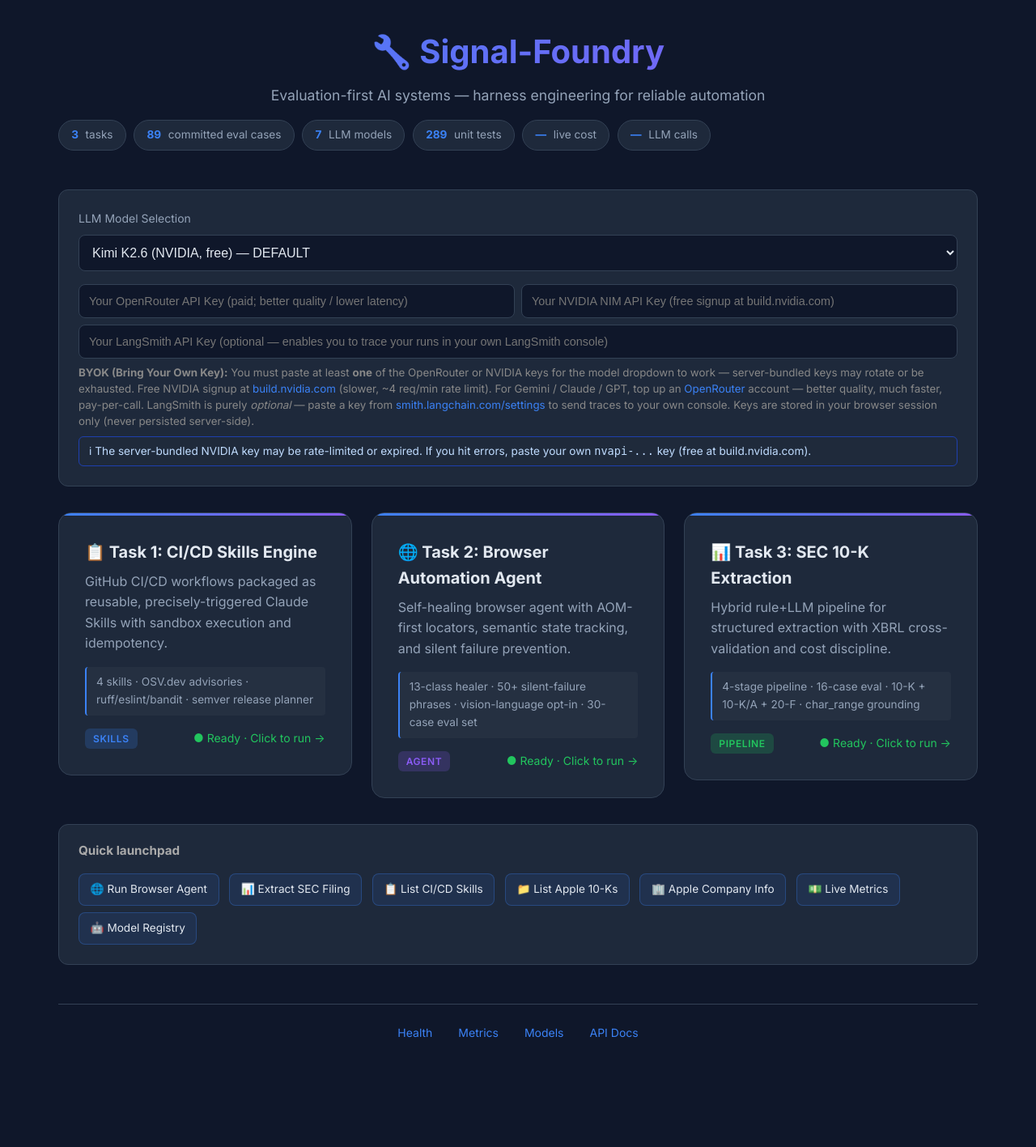
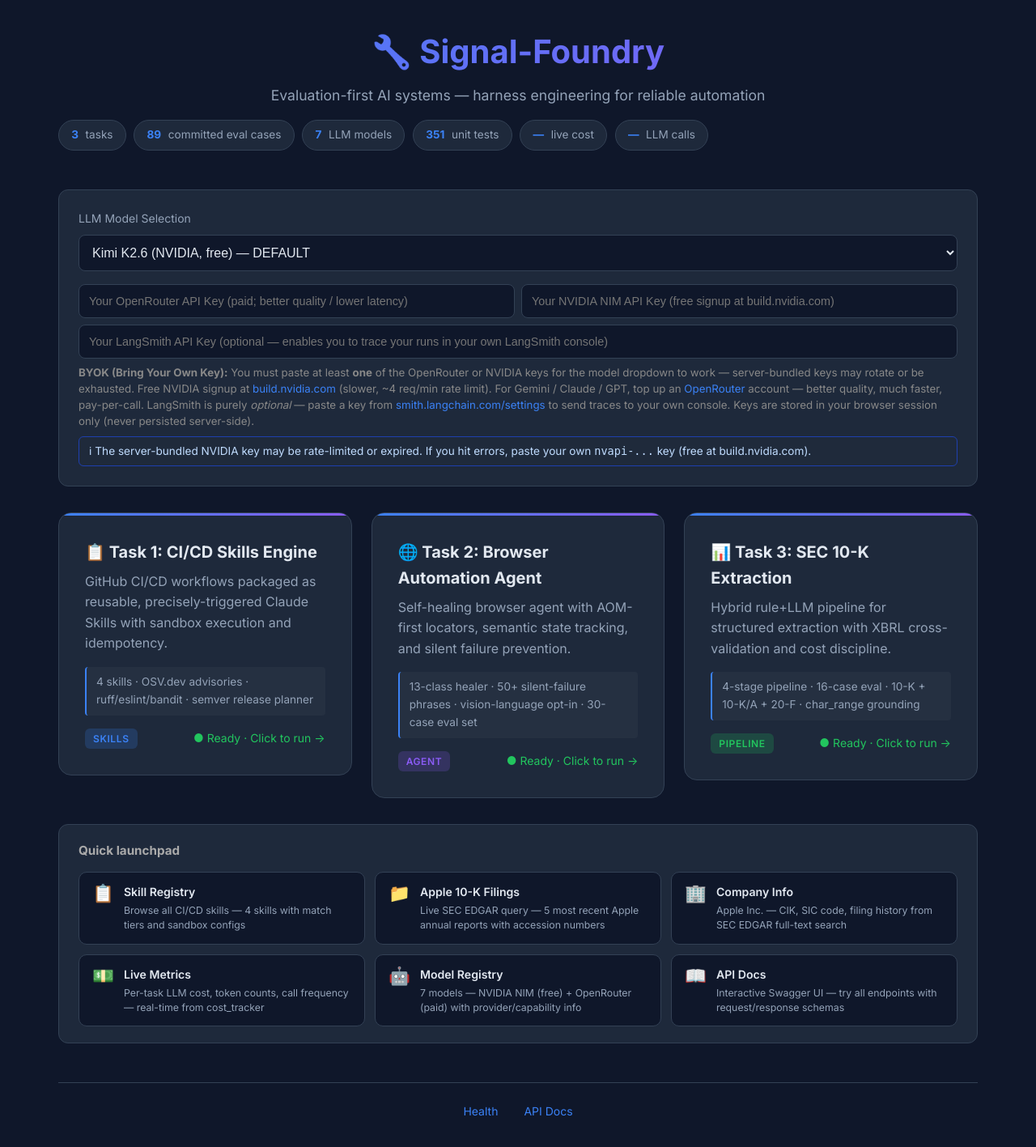
Before and after one commit to tychen5/signal-foundry, a FastAPI app: page / in a window 1280 px wide. Shown: the whole page at 81% size. Before the commit the page ends 1282 px from the top, so only its background shows below. Run offline with FastAPI, Linux system fonts and the light colour scheme.

Commit message:
feat(ui): overhaul home page with rich quick-launchpad cards and unified system metrics

```diff
--- a/static/style.css
+++ b/static/style.css
@@ -143,6 +143,53 @@ body {
     background: rgba(59, 130, 246, 0.2);
     border-color: var(--accent-blue);
     color: var(--text-primary);
+}
+
+/* Quick Launchpad — rich mini-cards */
+.quick-grid {
+    display: grid;
+    grid-template-columns: repeat(auto-fit, minmax(300px, 1fr));
+    gap: 0.75rem;
+}
+.quick-card {
+    display: flex;
+    align-items: flex-start;
+    gap: 0.75rem;
+    padding: 0.85rem 1rem;
+    background: var(--bg-primary);
+    border: 1px solid var(--border);
+    border-radius: 10px;
+    text-decoration: none;
+    color: inherit;
+    transition: transform 0.2s, border-color 0.2s, box-shadow 0.2s;
+}
+.quick-card:hover {
+    transform: translateY(-2px);
+    border-color: rgba(99, 102, 241, 0.55);
+    box-shadow: 0 4px 16px rgba(99, 102, 241, 0.12);
+    color: inherit;
+}
+.quick-icon {
+    font-size: 1.35rem;
+    flex-shrink: 0;
+    line-height: 1;
+    margin-top: 0.1rem;
+}
+.quick-body {
+    display: flex;
+    flex-direction: column;
+    gap: 0.15rem;
+    min-width: 0;
+}
+.quick-body strong {
+    font-size: 0.88rem;
+    font-weight: 600;
+    color: var(--text-primary);
+}
+.quick-desc {
+    font-size: 0.77rem;
+    color: var(--text-secondary);
+    line-height: 1.45;
 }
 
 .trace-info {
--- a/templates/index.html
+++ b/templates/index.html
@@ -18,7 +18,7 @@
                 <div class="hero-stat"><strong>3</strong> tasks</div>
                 <div class="hero-stat" title="Task 1: 8 GitHub repos · Task 2: 46 browser scenarios · Task 3: 35 SEC filings"><strong>89</strong> committed eval cases</div>
                 <div class="hero-stat"><strong>7</strong> LLM models</div>
-                <div class="hero-stat"><strong>289</strong> unit tests</div>
+                <div class="hero-stat"><strong>351</strong> unit tests</div>
                 <div class="hero-stat" id="live-cost-stat"><strong>—</strong> live cost</div>
                 <div class="hero-stat" id="live-calls-stat"><strong>—</strong> LLM calls</div>
             </div>
@@ -90,23 +90,58 @@
             </a>
         </div>
 
-        <!-- View Skills (Task 1 only) -->
+        <!-- Quick Actions — rich mini-cards with descriptions -->
         <div class="quick-actions" style="margin-top:1.5rem">
-            <h3 style="margin-bottom:0.75rem;color:#aaa;font-size:0.95rem">Quick launchpad</h3>
-            <a href="/task2" class="action-link">🌐 Run Browser Agent</a>
-            <a href="/task3" class="action-link">📊 Extract SEC Filing</a>
-            <a href="/api/v1/skills/list" class="action-link">📋 List CI/CD Skills</a>
-            <a href="/api/v1/sec/filings/0000320193?filing_type=10-K&limit=5" class="action-link">📁 List Apple 10-Ks</a>
-            <a href="/api/v1/sec/company/0000320193" class="action-link">🏢 Apple Company Info</a>
-            <a href="/metrics" class="action-link">💵 Live Metrics</a>
-            <a href="/api/v1/models" class="action-link">🤖 Model Registry</a>
+            <h3 style="margin-bottom:0.85rem;color:#aaa;font-size:0.95rem">Quick launchpad</h3>
+            <div class="quick-grid">
+                <a href="/api/v1/skills/list" class="quick-card">
+                    <span class="quick-icon">📋</span>
+                    <div class="quick-body">
+                        <strong>Skill Registry</strong>
+                        <span class="quick-desc">Browse all CI/CD skills — 4 skills with match tiers and sandbox configs</span>
+                    </div>
+                </a>
+                <a href="/api/v1/sec/filings/0000320193?filing_type=10-K&limit=5" class="quick-card">
+                    <span class="quick-icon">📁</span>
+                    <div class="quick-body">
+                        <strong>Apple 10-K Filings</strong>
+                        <span class="quick-desc">Live SEC EDGAR query — 5 most recent Apple annual reports with accession numbers</span>
+                    </div>
+                </a>
+                <a href="/api/v1/sec/company/0000320193" class="quick-card">
+                    <span class="quick-icon">🏢</span>
+                    <div class="quick-body">
+                        <strong>Company Info</strong>
+                        <span class="quick-desc">Apple Inc. — CIK, SIC code, filing history from SEC EDGAR full-text search</span>
+                    </div>
+                </a>
+                <a href="/metrics" class="quick-card">
+                    <span class="quick-icon">💵</span>
+                    <div class="quick-body">
+                        <strong>Live Metrics</strong>
+                        <span class="quick-desc">Per-task LLM cost, token counts, call frequency — real-time from cost_tracker</span>
+                    </div>
+                </a>
+                <a href="/api/v1/models" class="quick-card">
+                    <span class="quick-icon">🤖</span>
+                    <div class="quick-body">
+                        <strong>Model Registry</strong>
+                        <span class="quick-desc">7 models — NVIDIA NIM (free) + OpenRouter (paid) with provider/capability info</span>
+                    </div>
+                </a>
+                <a href="/docs" class="quick-card">
+                    <span class="quick-icon">📖</span>
+                    <div class="quick-body">
+                        <strong>API Docs</strong>
+                        <span class="quick-desc">Interactive Swagger UI — try all endpoints with request/response schemas</span>
+                    </div>
+                </a>
+            </div>
         </div>
 
         <!-- System Links -->
         <footer class="footer">
             <a href="/health">Health</a>
-            <a href="/metrics">Metrics</a>
-            <a href="/api/v1/models">Models</a>
             <a href="/docs">API Docs</a>
         </footer>
     </div>
```
